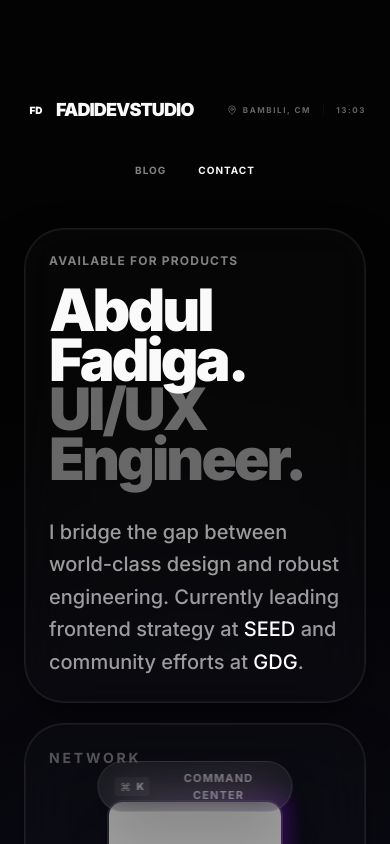
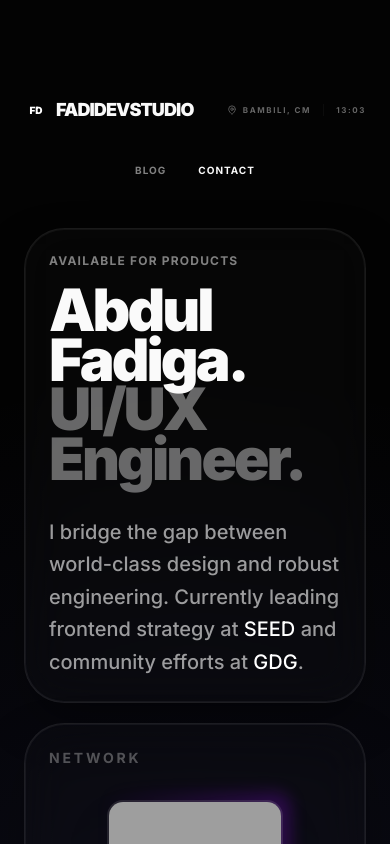
Before and after one commit to fadigatardzenyuy/portfolio-fadidev, a Next.js app: page / in a window 390 px wide. Shown: the top 844 px of the page. Built offline with nearby package versions, Linux system fonts and the light colour scheme; grey boxes are pictures that could not be loaded.

Commit message:
Hide redundant CommandCenter button on mobile

```diff
--- a/components/command-center.tsx
+++ b/components/command-center.tsx
@@ -55,7 +55,7 @@ export function CommandCenter() {
                 initial={{ opacity: 0, y: 10 }}
                 animate={{ opacity: 1, y: 0 }}
                 onClick={() => setIsOpen(true)}
-                className="fixed bottom-8 left-1/2 -translate-x-1/2 z-50 px-4 py-2 bg-white/5 border border-white/10 backdrop-blur-xl rounded-full flex items-center gap-3 group hover:bg-white/10 transition-all cursor-pointer shadow-2xl"
+                className="hidden md:flex fixed bottom-12 left-1/2 -translate-x-1/2 z-50 px-6 py-3 bg-[#0a0a0a]/80 border border-white/10 backdrop-blur-xl rounded-full items-center gap-4 group hover:bg-white/10 transition-all cursor-pointer shadow-[0_8px_32px_rgba(0,0,0,0.4)]"
             >
                 <div className="flex items-center gap-1.5 px-1.5 py-0.5 rounded bg-white/10 text-[10px] font-black opacity-40 uppercase tracking-tighter">
                     <Command className="h-2.5 w-2.5" /> K
```
